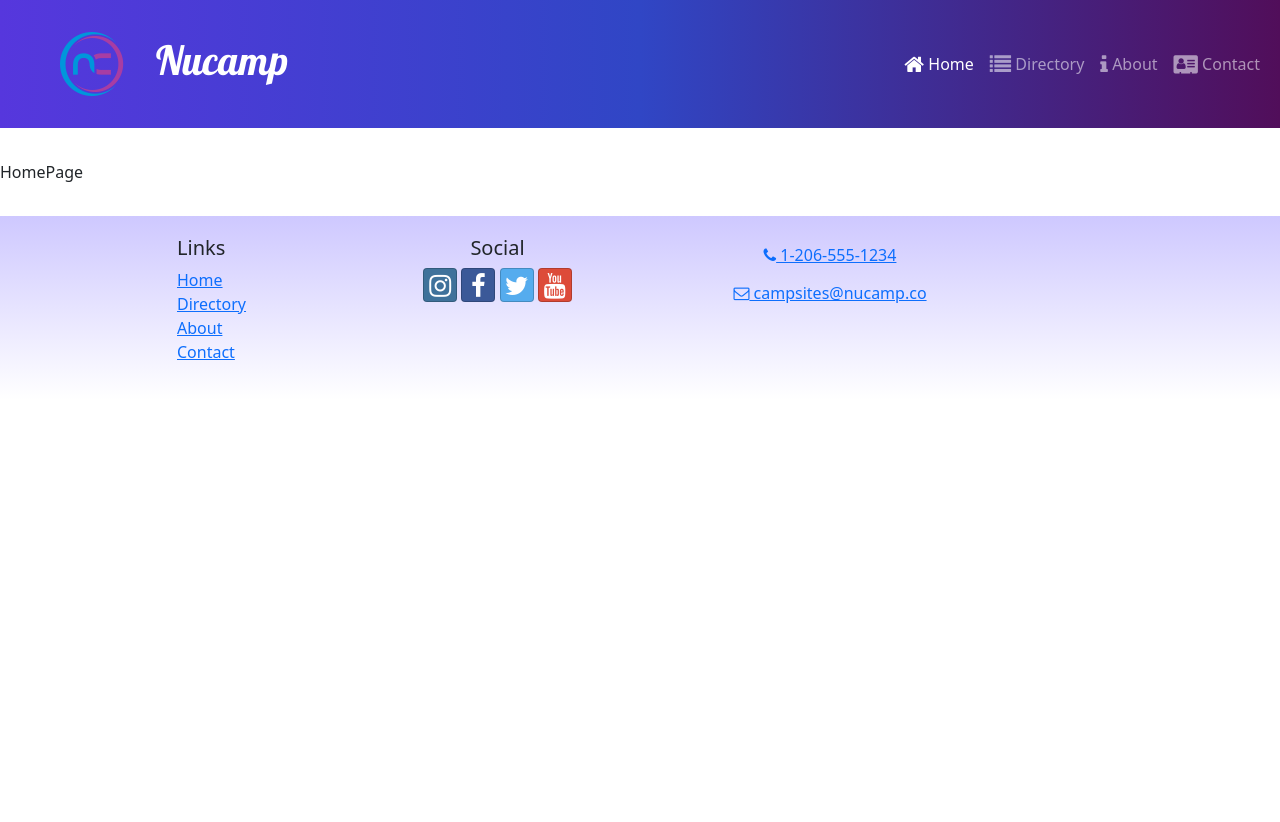
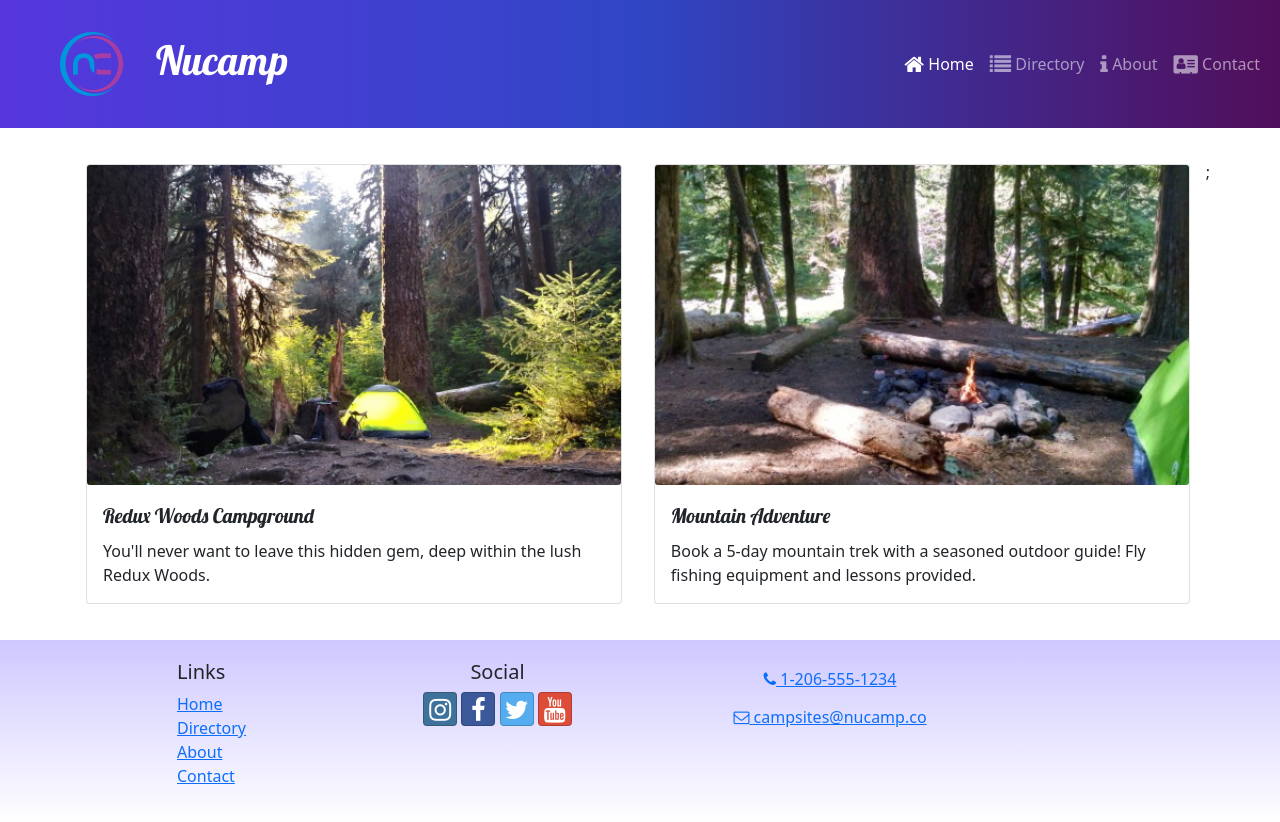
Before and after one commit to jarrettroster/nucampsiteReact, a React (Create React App) app: page / in a window 1280 px wide. Before the commit the page ends 800 px from the top, so only its background shows below. Built offline with nearby package versions, Linux system fonts and the light colour scheme.

Commit message:
Homepage Display

```diff
--- a/src/features/campsites/campsitesSlice.js
+++ b/src/features/campsites/campsitesSlice.js
@@ -10,3 +10,7 @@
 export const selectCampsiteById = (id) => {
     return CAMPSITES.find((campsite) => campsite.id === id);
 };
+
+export const selectFeaturedCampsite = () => {
+    return CAMPSITES.find((campsite) => campsite.featured)
+}
--- /dev/null
+++ b/src/features/display/DisplayCard.js
@@ -0,0 +1,17 @@
+import { Card, CardImg, CardText, CardBody, CardTitle} from 'reactstrap';
+
+const DisplayCard = ({item}) => {
+    const { image, name, description } = item;
+
+    return (
+        <Card>
+            <CardImg src={image} alt={name} />
+            <CardBody>
+                <CardTitle>{name}</CardTitle>
+                <CardText>{description}</CardText>
+            </CardBody>
+        </Card>
+    );
+};
+
+export default DisplayCard;
--- /dev/null
+++ b/src/features/display/DisplayList.js
@@ -0,0 +1,22 @@
+import { Col, Row } from "reactstrap";
+import DisplayCard from './DisplayCard';
+import { selectFeaturedCampsite } from "../campsites/campsitesSlice";
+import { selectFeaturedPromotion } from "../promotions/promotionsSlice";
+
+const DisplayList = () => {
+    const items = [selectFeaturedCampsite(), selectFeaturedPromotion()];
+
+    return (
+        <Row>
+            {items.map((item, idx) => {
+                return (
+                    <Col md className='m-1' key={idx}>
+                        <DisplayCard item={item} />
+                    </Col>
+                );
+            })};
+        </Row>
+    );
+};
+
+export default DisplayList;
--- /dev/null
+++ b/src/features/promotions/promotionsSlice.js
@@ -0,0 +1,5 @@
+import { PROMOTIONS } from '../../app/shared/PROMOTIONS';
+
+export const selectFeaturedPromotion = () => {
+    return PROMOTIONS.find((promotion) => promotion.featured);
+};
--- a/src/pages/HomePage.js
+++ b/src/pages/HomePage.js
@@ -1,5 +1,13 @@
+import { Container } from "reactstrap";
+import DisplayList from "../features/display/DisplayList";
+
+
 const HomePage = () => {
-    return <div>HomePage</div>
+    return (
+        <Container>
+            <DisplayList />
+        </Container>
+    );
 };
 
 export default HomePage;
```
